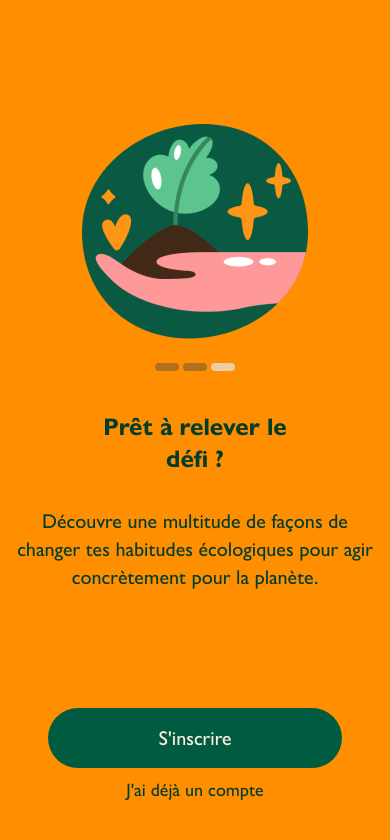
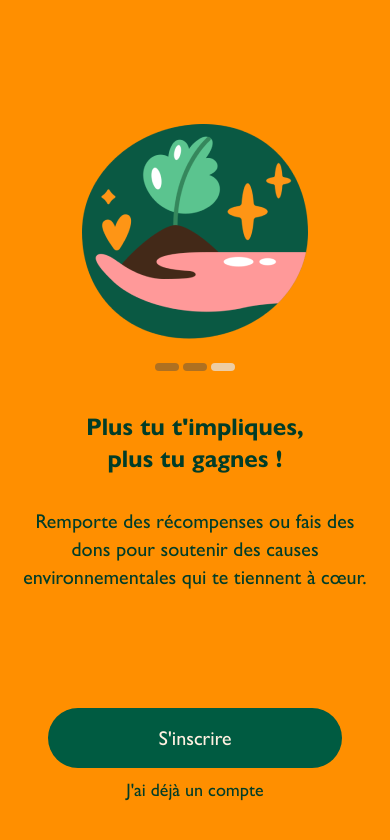
Before and after one commit to Matlavv/bambou-app, a React Native app: screen /GetStarted3 in a window 390 px wide. Shown: the top 840 px of the page. Built offline with nearby package versions, Linux system fonts and the light colour scheme; no server answers.

Commit message:
Login system fix

```diff
--- a/screens/Authentification/GetStarted/GetStarted3.jsx
+++ b/screens/Authentification/GetStarted/GetStarted3.jsx
@@ -35,11 +35,11 @@ const GetStarted3 = () => {
             <View className="bg-gray-200 py-1 rounded-full px-3 opacity-70"></View>
           </View>
           <Text className="text-secondary-green text-2xl font-sans mt-10 px-20 text-center">
-            Prêt à relever le défi ?
+            Plus tu t'impliques, plus tu gagnes !
           </Text>
           <Text className="text-secondary-green text-xl font-sansBold mt-8 text-center px-4">
-            Découvre une multitude de façons de changer tes habitudes
-            écologiques pour agir concrètement pour la planète.
+            Remporte des récompenses ou fais des dons pour soutenir des causes
+            environnementales qui te tiennent à cœur.
           </Text>
         </View>
         {/* Bouton en bas */}
--- a/screens/Authentification/SignUp.jsx
+++ b/screens/Authentification/SignUp.jsx
@@ -1,6 +1,5 @@
 import { Ionicons } from "@expo/vector-icons";
 import { useNavigation } from "@react-navigation/native";
-import { createUserWithEmailAndPassword, getAuth } from "firebase/auth";
 import React, { useState } from "react";
 import {
   ScrollView,
@@ -10,7 +9,6 @@ import {
   View,
 } from "react-native";
 import { SafeAreaView } from "react-native-safe-area-context";
-import { app } from "../../firebaseConfig";
 
 const SignUp = () => {
   const [email, setEmail] = useState("");
@@ -21,7 +19,6 @@ const SignUp = () => {
   const [passwordError, setPasswordError] = useState("");
 
   const navigation = useNavigation();
-  const auth = getAuth(app);
 
   const togglePasswordVisibility = () => {
     setPasswordVisible(!passwordVisible);
@@ -29,20 +26,10 @@ const SignUp = () => {
 
   const navigateToSignUpName = () => {
     if (validateEmail() && validatePassword() && passwordsMatch()) {
-      createUserWithEmailAndPassword(auth, email, password)
-        .then((userCredential) => {
-          // Utilisateur créé, navigue vers la deuxième page d'inscription
-          navigation.navigate("SignUpName", {
-            userId: userCredential.user.uid,
-            email: email,
-          });
-        })
-        .catch((error) => {
-          const errorCode = error.code;
-          const errorMessage = error.message;
-          // Gérer ici les erreurs de création d'utilisateur
-          setPasswordError(errorMessage);
-        });
+      navigation.navigate("SignUpName", {
+        email: email,
+        password: password,
+      });
     }
   };
 
--- a/screens/Authentification/SignUpName.jsx
+++ b/screens/Authentification/SignUpName.jsx
@@ -1,5 +1,8 @@
-import { useNavigation } from "@react-navigation/native";
-import { getAuth, updateProfile } from "firebase/auth";
+import {
+  createUserWithEmailAndPassword,
+  getAuth,
+  updateProfile,
+} from "firebase/auth";
 import { doc, getFirestore, setDoc } from "firebase/firestore";
 import React, { useState } from "react";
 import { Text, TextInput, TouchableOpacity, View } from "react-native";
@@ -8,25 +11,30 @@ import { SafeAreaView } from "react-native-safe-area-context";
 const db = getFirestore();
 
 const SignUpName = ({ route }) => {
-  const navigation = useNavigation();
-  const { userId, email } = route.params;
+  const { email, password } = route.params;
   const [firstName, setFirstName] = useState("");
   const [username, setUsername] = useState("");
 
   const createAccount = () => {
     const auth = getAuth();
-    updateProfile(auth.currentUser, {
+    createUserWithEmailAndPassword(auth, email, password)
+      .then((userCredential) => {
+        const user = userCredential.user;
+        // Une fois que l'utilisateur est créé, mets à jour son profil avec le prénom et le pseudonyme
+        updateProfile(user, {
           displayName: username,
         })
           .then(() => {
-        const userDoc = doc(db, "users", userId);
+            // Une fois que le profil est mis à jour, ajoute les informations de l'utilisateur à la base de données
+            const userDoc = doc(db, "users", user.uid);
             setDoc(userDoc, {
               email: email,
               firstName: firstName,
               username: username,
             })
               .then(() => {
-            navigation.navigate("Login");
+                // Redirige l'utilisateur vers la page d'accueil
+                navigation.navigate("HomeScreen");
               })
               .catch((error) => {
                 console.error(
@@ -37,6 +45,16 @@ const SignUpName = ({ route }) => {
           })
           .catch((error) => {
             console.error("Erreur lors de la mise à jour du profil :", error);
+          });
+      })
+      .catch((error) => {
+        const errorCode = error.code;
+        const errorMessage = error.message;
+        // Gérer ici les erreurs de création d'utilisateur
+        console.error(
+          "Erreur lors de la création de l'utilisateur :",
+          errorMessage
+        );
       });
   };
 
--- a/screens/HomeScreen.jsx
+++ b/screens/HomeScreen.jsx
@@ -1,6 +1,7 @@
 import React, { useContext } from "react";
 import { Button, Text, View } from "react-native";
 import { AuthContext } from "../AuthContext";
+import { doc } from "firebase/firestore";
 
 const HomeScreen = () => {
   const { signOut } = useContext(AuthContext);
```
Lines whose indentation alone changed are shown as unchanged.
